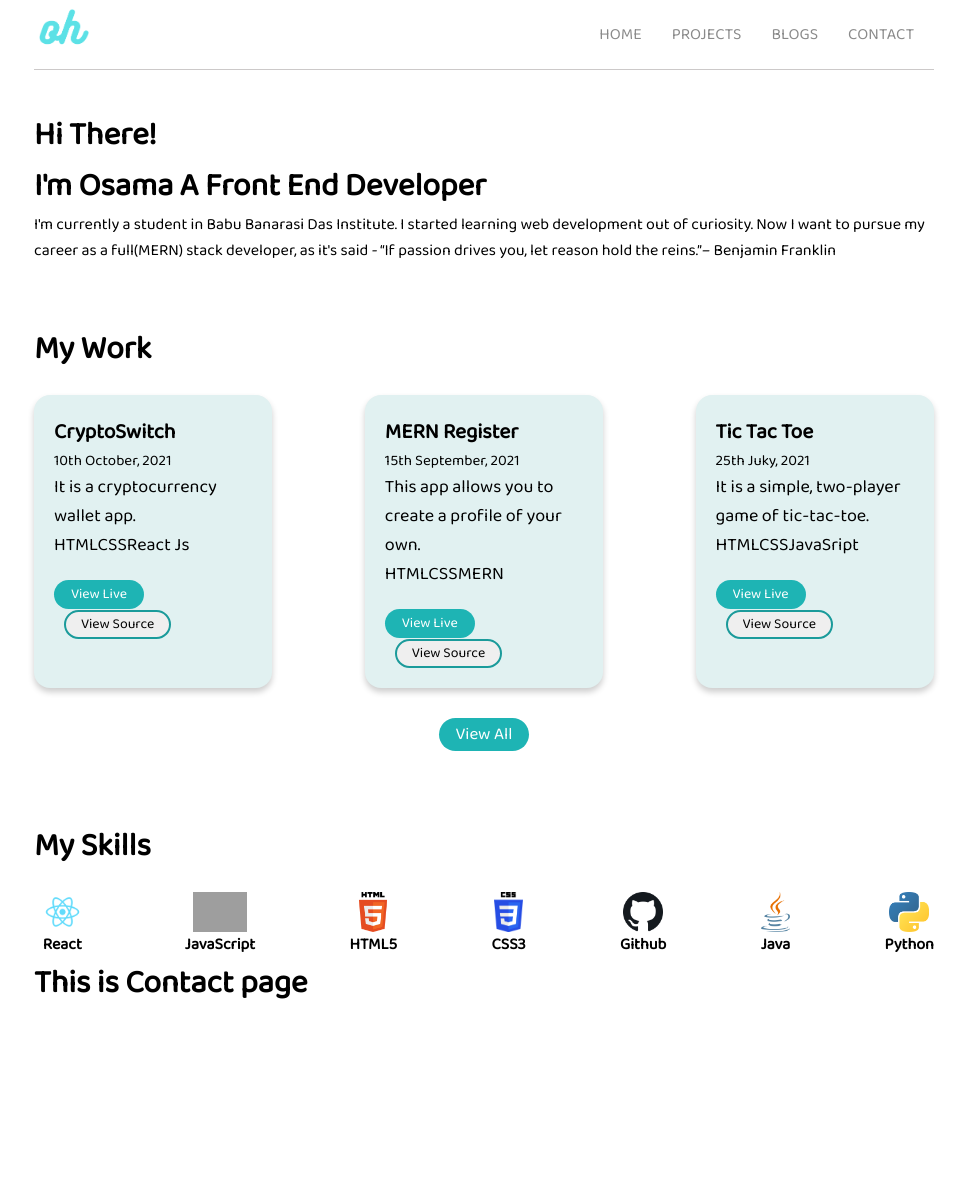
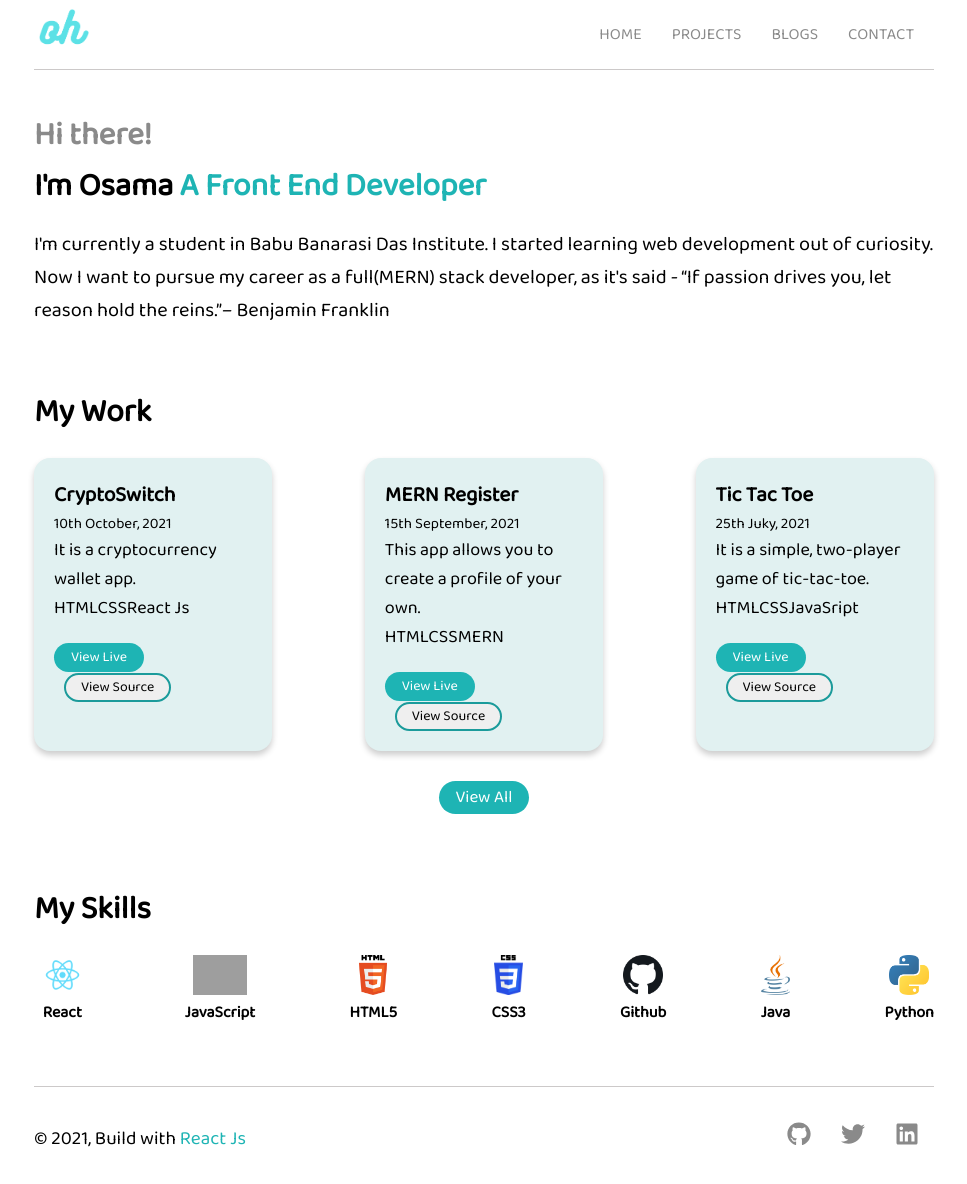
Before and after one commit to osamahannan/Portfolio-2.0, a React (Create React App) app: page / in a window 1280 px wide. Shown: the top 1184 px of the page, without its empty margins (156-1123 px from the left). Before the commit the page ends 1009 px from the top, so only its background shows below. Built offline with nearby package versions, Linux system fonts and the light colour scheme; grey boxes are pictures that could not be loaded.

Commit message:
completed contact section

```diff
--- a/package.json
+++ b/package.json
@@ -8,6 +8,7 @@
     "@testing-library/user-event": "^12.8.3",
     "react": "^17.0.2",
     "react-dom": "^17.0.2",
+    "react-icons": "^4.3.1",
     "react-router-dom": "^5.3.0",
     "react-scripts": "4.0.3",
     "web-vitals": "^1.1.2"
--- a/src/Components/Contact.js
+++ b/src/Components/Contact.js
@@ -1,9 +1,19 @@
 import React from 'react'
+import { FaGithub } from "react-icons/fa";
+import { FaTwitter } from "react-icons/fa";
+import { FaLinkedin } from "react-icons/fa";
 
 const Contact = () => {
     return (
-        <div className ="contact">
-            <h1>This is Contact page</h1>
+        <div className="contact">
+            <div className="copyright">
+                <p>&copy; 2021, Build with <span>React Js</span></p>
+            </div>
+            <div className="social-container">
+                <a href="https://github.com/osamahannan" target ="_blank" rel="noreferrer" className = "social"><FaGithub /></a>
+                <a href="https://twitter.com/Osamahannan1" target ="_blank" rel="noreferrer" className ="social"><FaTwitter /></a>
+                <a href="https://www.linkedin.com/in/osama-hannan-7337921a0/" target ="_blank" rel="noreferrer" className = "social"><FaLinkedin /></a>
+            </div>
         </div>
     )
 }
--- a/src/Components/Home.js
+++ b/src/Components/Home.js
@@ -11,8 +11,8 @@ const Home = () => {
     return (
         <div className="home">
             <div className="about">
-                <h1>Hi There!</h1>
-                <h1>I'm Osama A Front End Developer</h1>
+                <h1 className ="there">Hi there!</h1>
+                <h1 className="osama">I'm Osama <span className="developer">A Front End Developer</span></h1>
                 <p>
                     I'm currently a student in Babu Banarasi Das Institute.
                     I started learning web development out of curiosity. Now I want to pursue my career as a full(MERN) stack developer, as it's said - “If passion drives you, let reason hold the reins.”– Benjamin Franklin
--- a/src/index.css
+++ b/src/index.css
@@ -54,6 +54,23 @@
   display: flex;
   flex-direction: column;
   margin-top: 40px;
+}
+
+.there {
+  color: rgb(138, 138, 138);
+}
+
+.osama {
+  color: black;
+}
+
+.developer {
+  color: rgb(30, 180, 180);
+}
+
+.about p {
+  font-size: 20px;
+  margin-top: 1rem;
 }
 
 .project-container, .skills {
@@ -130,4 +147,32 @@
 
 .image img {
   height: 40px;
+  margin-bottom: 5px;
 }
+
+.contact {
+  display: flex;
+  justify-content: space-between;
+  align-items: center;
+  height: 13vh;
+  margin-top: 60px;
+  border-top: 1px solid rgb(204, 201, 201);
+}
+
+.copyright {
+  font-size: 19px;
+}
+
+.copyright p span {
+  color: rgb(30, 180, 180);
+}
+
+.social {
+  font-size: 1.5rem;
+  margin: 0 15px;
+  color: rgb(138, 138, 138);
+}
+
+.social:hover {
+  color: rgb(30, 180, 180);
+}
```
Also changed, not shown: 1 other file (tests, documents, lock files or other folders).
